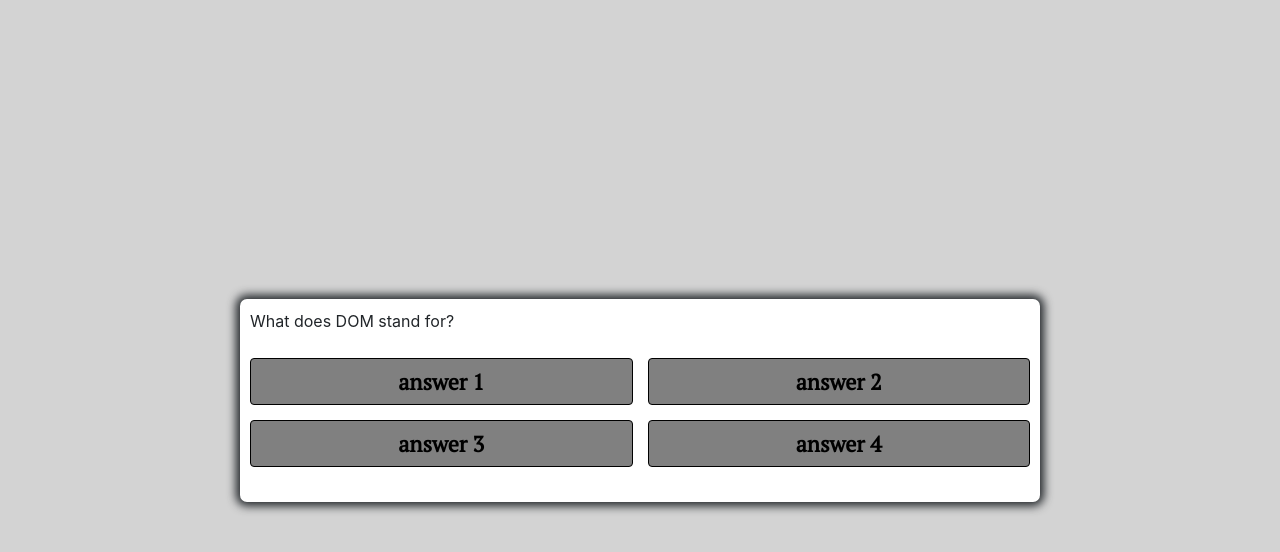
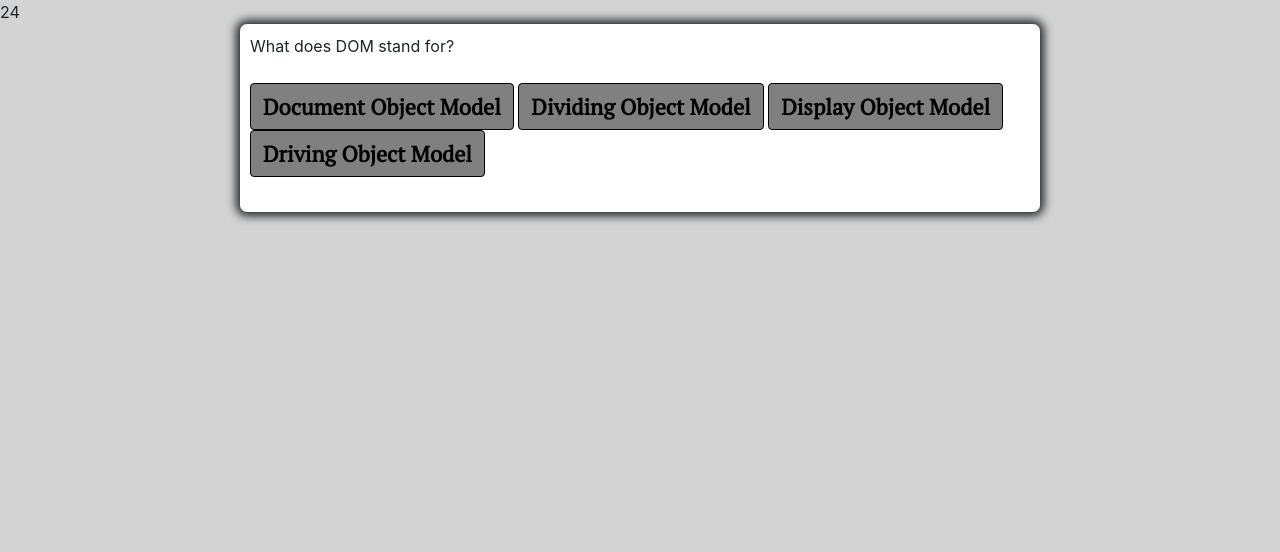
Before and after one commit to Saritapeter123/InteractiveQuiz, a plain HTML site: page index.html in a window 1280 px wide. Both pictures are taken after a click on the button "Click here to Start!". Drawn offline with nearby package versions, Linux system fonts and the light colour scheme.

Commit message:
Add files via upload

```diff
--- a/index.html
+++ b/index.html
@@ -3,7 +3,7 @@
 
 <head>
     <meta charset="UTF-8">
-    <meta name="viewport" content="width=device-width, initial-scale=1.0">
+    <meta name="viewport" content="width=device-width, initial-scale=1, shrink-to-fit=no">
     <meta http-equiv="X-UA-Compatible" content="ie=edge">
     <!--Google Fonts Link (PT Serif)-->
     <link href="https://fonts.googleapis.com/css2?family=PT+Serif&display=swap" rel="stylesheet">
@@ -17,17 +17,16 @@
 
 <body>
 
-    <h2 class="timer"></h2>
-    <div id="main"></div>
+    <div id="count">start</div>
 
     <div class="container">
         <div id="question-container" class="hide">
             <div id="question">Questions</div>
             <div id="answer-buttons" class="btn-grid">
-                <button class="btn">answer 1</button>
-                <button class="btn">answer 2</button>
-                <button class="btn">answer 3</button>
-                <button class="btn">answer 4</button>
+                <button class="btn" id="ans1">answer 1</button>
+                <button class="btn" id="ans2">answer 2</button>
+                <button class="btn" id="ans3">answer 3</button>
+                <button class="btn" id="ans4">answer 4</button>
             </div>
         </div>
         <div class="controls">
@@ -38,7 +37,7 @@
 
 
     <!--Bootstrap jQuery Link-->
-    <script src="https://cdnjs.cloudflare.com/ajax/libs/jquery/3.2.1/jquery.min.js"></script>
+    <!script src="https://cdnjs.cloudflare.com/ajax/libs/jquery/3.2.1/jquery.min.js"></script>
     <!--Personal Javascript Link-->
     <script defer src="script.js"></script>
 
--- a/script.js
+++ b/script.js
@@ -2,40 +2,104 @@ var startButton = document.getElementById("start-btn")
 var questionContainer = document.getElementById("question-container")
 var questionEl = document.getElementById("question")
 var answerButtonsElement = document.getElementById("answer-buttons")
+var ans1Button = document.getElementById("ans1");
+var ans2Button = document.getElementById("ans2");
+var ans3Button = document.getElementById("ans3");
+var ans4Button = document.getElementById("ans4");
+let shuffledQuestions, currentQuestionIndex, currentAnswer;
+startButton.addEventListener("click", startGame)
+ans1Button.addEventListener("click", selectAnswer)
+ans2Button.addEventListener("click", selectAnswer)
+ans3Button.addEventListener("click", selectAnswer)
+ans4Button.addEventListener("click", selectAnswer)
 
-let shuffledQuestions, currentQuestionIndex
-
-startButton.addEventListener("click", startGame)
-
+var count = 30;
+var interval = setInterval(function(){
+  document.getElementById('count').innerHTML=count;
+  count--;
+  if (count === 0){
+    clearInterval(interval);
+    document.getElementById('count').innerHTML='Done';
+    alert("You're out of time!");
+  }
+}, 1000);
 
 function startGame() {
   startButton.classList.add("hide")
-  shuffledQuestions = question.sort(() => Math.random() -.5)
+  shuffledQuestions = questions.sort(() => Math.random() -.5)
   currentQuestionIndex = 0
   questionContainer.classList.remove("hide")
   setNextQuestion()
 }
 
 function setNextQuestion() {
-  showQuestion(shuffledQuestions[currentQuestionIndex])
+  var next_question = shuffledQuestions[currentQuestionIndex];
+  showQuestion(next_question);
+  setNextAnswers(next_question);
+  currentQuestionIndex++;
 }
 
+function setNextAnswers(question) {
+  ans1Button.innerText = question.answer[0].text;
+  ans2Button.innerText = question.answer[1].text;
+  ans3Button.innerText = question.answer[2].text;
+  ans4Button.innerText = question.answer[3].text;
+  currentAnswer = question.correctAnswer;
+}
 function showQuestion(question) {
   questionEl.innerText = question.question
 }
 
 function selectAnswer() {
+  if (this.innerText == currentAnswer) {
+    alert("Correct!");
+    setNextQuestion()
+  }
+  else {
+    alert("Try again :(");
+  }
 
 }
 
-var question = [
+var questions = [
   {
     question: 'What does DOM stand for?',
     answer: [
-      { text: 'Document Object Model', correct: true },
-      { text: 'Dividing Object Model', correct: false },
-      { text: 'Display Object Model', correct: false },
-      { text: 'Driving Object Model', correct: false }
-    ]
-  }
+      { text: 'Document Object Model' },
+      { text: 'Dividing Object Model' },
+      { text: 'Display Object Model' },
+      { text: 'Driving Object Model' }
+    ],
+    correctAnswer: 'Document Object Model'
+  },
+  {
+    question: 'What is a loop used for?',
+    answer: [
+      { text: 'Looping through a sequence' },
+      { text: 'Changing background color' },
+      { text: 'Adding a link to your html' },
+      { text: 'Creating a webpage' }
+    ],
+    correctAnswer: 'Looping through a sequence'
+  },
+  {
+    question: 'What does HTML stand for?',
+    answer: [
+      { text: 'Hello There My Love' },
+      { text: 'Howard Technical Military Library' },
+      { text: 'HyperText Markup Language' },
+      { text: 'Halloween Time Marks Lunacy' }
+    ],
+    correctAnswer: 'HyperText Markup Language'
+  },
+  {
+    question: 'The condition in an if / else statement is enclosed within __.',
+    answer: [
+      { text: 'Quotes' },
+      { text: 'Curly Brackets' },
+      { text: 'Parentheses' },
+      { text: 'Square Brackets' }
+    ],
+    correctAnswer: 'Parentheses'
+  },
 ];
--- a/style.css
+++ b/style.css
@@ -1,9 +1,9 @@
 body {
     background-color: lightgray;
     box-sizing: border-box;
+    display: block;
     padding: 0;
     margin: 0;
-    display: flex;
     width: 100vw;
     height: 100vh;
     align-items: center;
@@ -28,9 +28,9 @@ body {
     box-shadow: 0 0 10px 4px;
 }
 .btn-grid {
-    display: grid;
-    grid-template-columns: repeat(2, auto);
+    position: relative;
     gap: 15px;
+    padding: 0;
     margin: 25px 0;
 }
 
```
